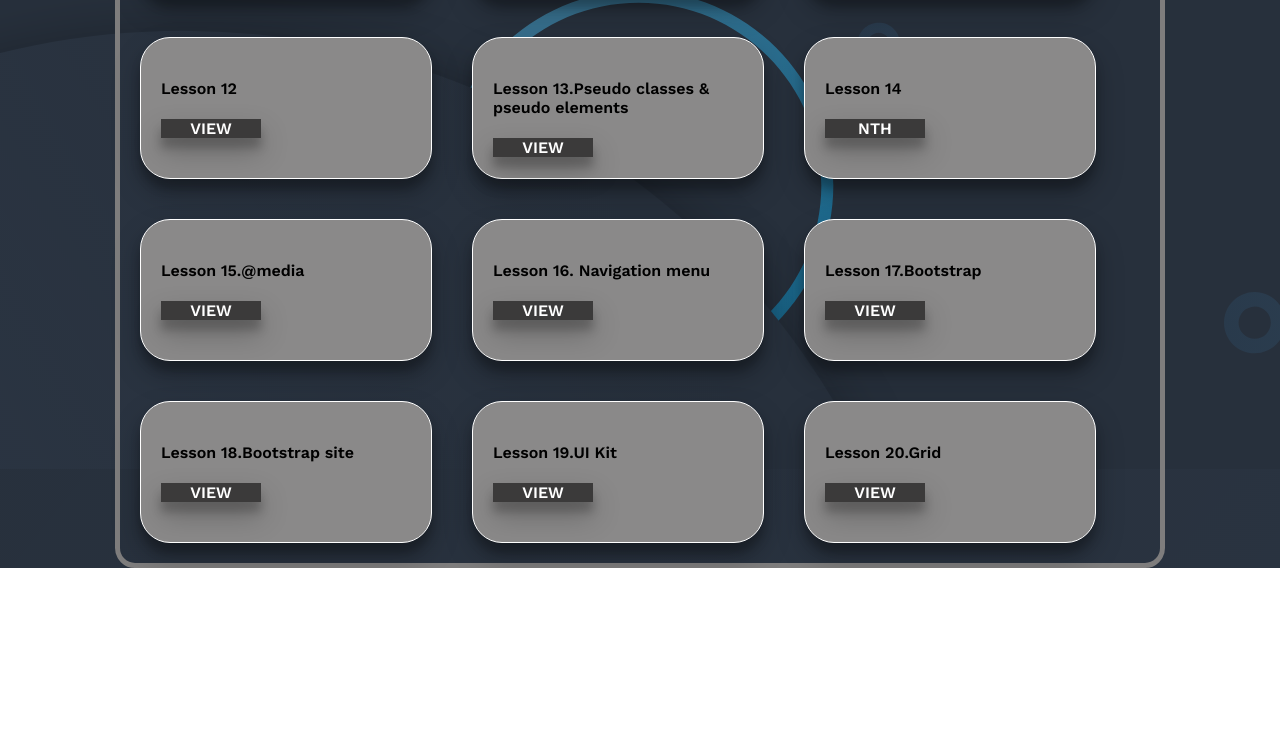
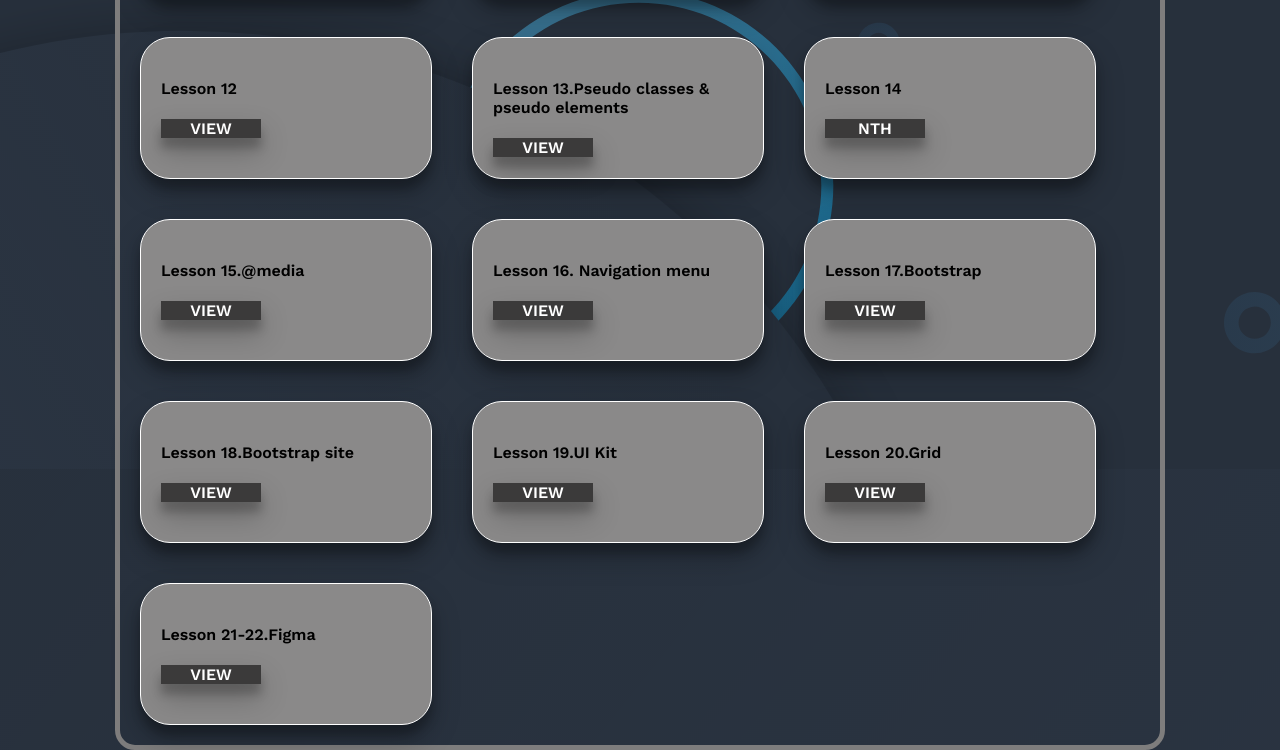
Before and after one commit to lowashq/porfolio-1, a plain HTML site: page index.html in a window 1280 px wide. Shown: the part 968-1718 px from the top of the page. Before the commit the page ends 1536 px from the top, so only its background shows below. Drawn offline with nearby package versions, Linux system fonts and the light colour scheme.

Commit message:
added les 21-22

```diff
--- a/index.html
+++ b/index.html
@@ -152,6 +152,12 @@
                             <a href="../les20/index.html" target="_blank">view</a>
                         </div>
                     </div>
+                    <div class="les">
+                        <h4>Lesson 21-22.Figma </h4>
+                        <div class="view">
+                            <a href="https://www.figma.com/file/aP16qj91T3zJR0Gc2Algex/titled" target="_blank">view</a>
+                        </div>
+                    </div>
                 </div>
             </div>
         </div>
```
